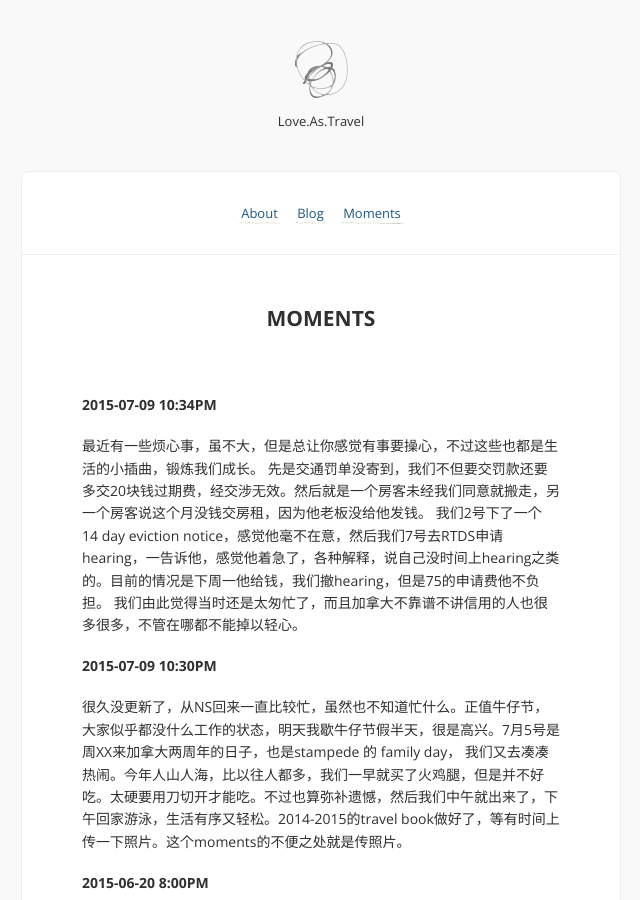
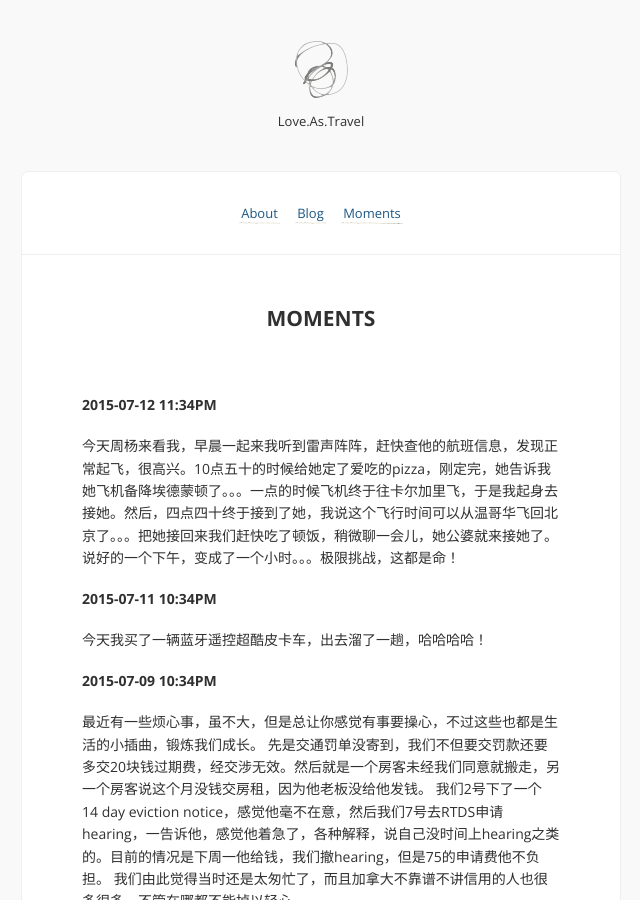
Before and after one commit to loveastravel/loveastravel.github.com, a Jekyll site: the page built from moments.md, in a window 1280 px wide and 900 px high. Shown: the whole window, without its empty margins (319-959 px from the left). Built offline with Jekyll 4.4.1, drawn with Linux system fonts in a browser that asks for light colours; Markdown is read by kramdown in place of the engine named in the settings; comment, search, counter and statistics services are not loaded.

Commit message:
new moments

```diff
--- a/moments.md
+++ b/moments.md
@@ -2,6 +2,10 @@
 layout: page
 title: Moments
 ---
+####2015-07-12 11:34PM
+今天周杨来看我，早晨一起来我听到雷声阵阵，赶快查他的航班信息，发现正常起飞，很高兴。10点五十的时候给她定了爱吃的pizza，刚定完，她告诉我她飞机备降埃德蒙顿了。。。一点的时候飞机终于往卡尔加里飞，于是我起身去接她。然后，四点四十终于接到了她，我说这个飞行时间可以从温哥华飞回北京了。。。把她接回来我们赶快吃了顿饭，稍微聊一会儿，她公婆就来接她了。说好的一个下午，变成了一个小时。。。极限挑战，这都是命！
+####2015-07-11 10:34PM
+今天我买了一辆蓝牙遥控超酷皮卡车，出去溜了一趟，哈哈哈哈！
 ####2015-07-09 10:34PM
 最近有一些烦心事，虽不大，但是总让你感觉有事要操心，不过这些也都是生活的小插曲，锻炼我们成长。 先是交通罚单没寄到，我们不但要交罚款还要多交20块钱过期费，经交涉无效。然后就是一个房客未经我们同意就搬走，另一个房客说这个月没钱交房租，因为他老板没给他发钱。 我们2号下了一个 14 day eviction notice，感觉他毫不在意，然后我们7号去RTDS申请hearing，一告诉他，感觉他着急了，各种解释，说自己没时间上hearing之类的。目前的情况是下周一他给钱，我们撤hearing，但是75的申请费他不负担。 我们由此觉得当时还是太匆忙了，而且加拿大不靠谱不讲信用的人也很多很多，不管在哪都不能掉以轻心。
 ####2015-07-09 10:30PM
```
